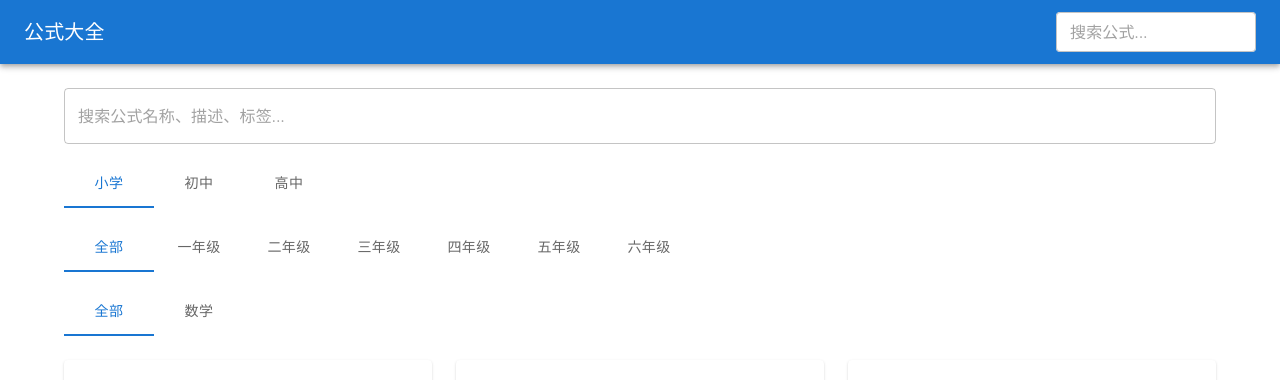
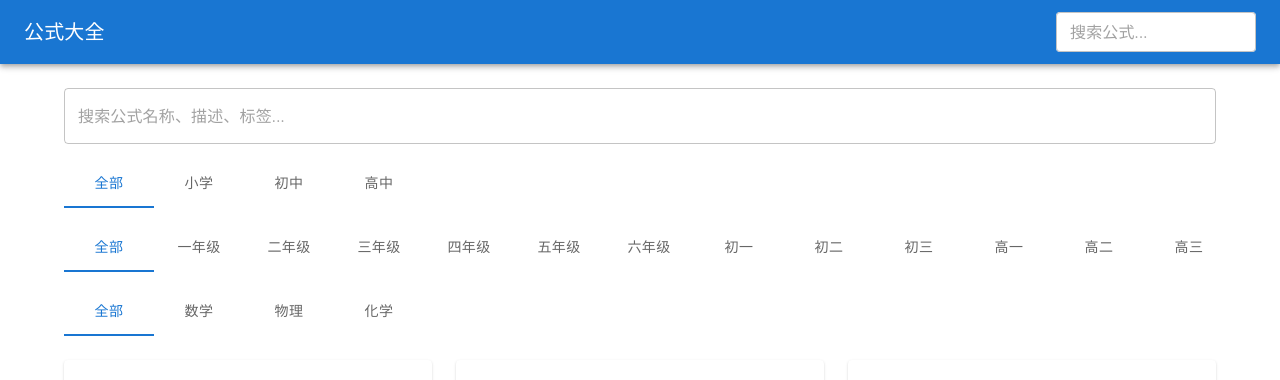
Before and after one commit to sherotree/formula-web, a React (Create React App) app: page / in a window 1280 px wide. Shown: the top 380 px of the page. Built offline with nearby package versions, Linux system fonts and the light colour scheme.

Commit message:
Add 'All' option to levels and update filtering logic in FormulaList

```diff
--- a/src/components/FormulaList.tsx
+++ b/src/components/FormulaList.tsx
@@ -14,18 +14,26 @@ interface FormulaListProps {
 }
 
 const FormulaList: React.FC<FormulaListProps> = ({ formulas }) => {
-  const [level, setLevel] = useState(LEVEL_IDS.PRIMARY);
+  const [level, setLevel] = useState(LEVEL_IDS.ALL);
   const [grade, setGrade] = useState(GRADE_IDS.ALL);
   const [subject, setSubject] = useState(SUBJECT_IDS.ALL);
   const [searchText, setSearchText] = useState('');
 
   // 根据当前学段筛选年级
-  const filteredGrades = grades.filter((g) => g.level === level);
+  const filteredGrades =
+    level === LEVEL_IDS.ALL ? grades : grades.filter((g) => g.level === level);
+
   // 根据当前学段筛选科目
-  const filteredSubjects = subjects.filter((s) => s.level.includes(level));
+  const filteredSubjects =
+    level === LEVEL_IDS.ALL
+      ? subjects
+      : subjects.filter((s) => s.level.includes(level));
 
   // 筛选公式
   const filteredFormulas = formulas.filter((formula) => {
+    if (level === LEVEL_IDS.ALL) {
+      return true; // 显示所有公式
+    }
     const gradeObj = grades.find((g) => g.id === formula.grade);
     const levelMatch = gradeObj?.level === level;
     const gradeMatch = grade === GRADE_IDS.ALL || formula.grade === grade;
--- a/src/data/formulas/constants.ts
+++ b/src/data/formulas/constants.ts
@@ -6,6 +6,7 @@ export const SUBJECT_IDS = {
 } as const;
 
 export const LEVEL_IDS = {
+  ALL: 'all',
   PRIMARY: 'primary',
   JUNIOR: 'junior',
   SENIOR: 'senior',
--- a/src/data/formulas/levels.ts
+++ b/src/data/formulas/levels.ts
@@ -1,5 +1,8 @@
+import { LEVEL_IDS } from './constants';
+
 export const levels = [
-  { id: 'primary', name: '小学', order: 1 },
-  { id: 'junior', name: '初中', order: 2 },
-  { id: 'senior', name: '高中', order: 3 },
+  { id: LEVEL_IDS.ALL, name: '全部', order: 0 },
+  { id: LEVEL_IDS.PRIMARY, name: '小学', order: 1 },
+  { id: LEVEL_IDS.JUNIOR, name: '初中', order: 2 },
+  { id: LEVEL_IDS.SENIOR, name: '高中', order: 3 },
 ];
```
